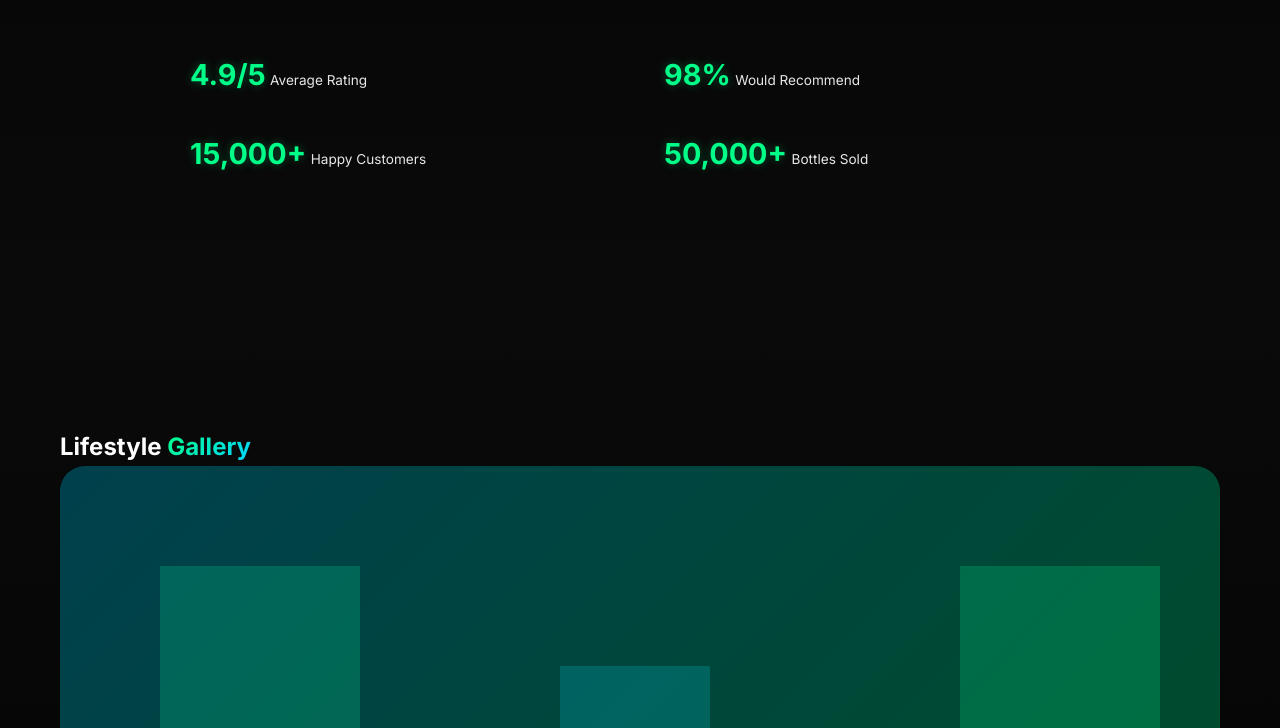
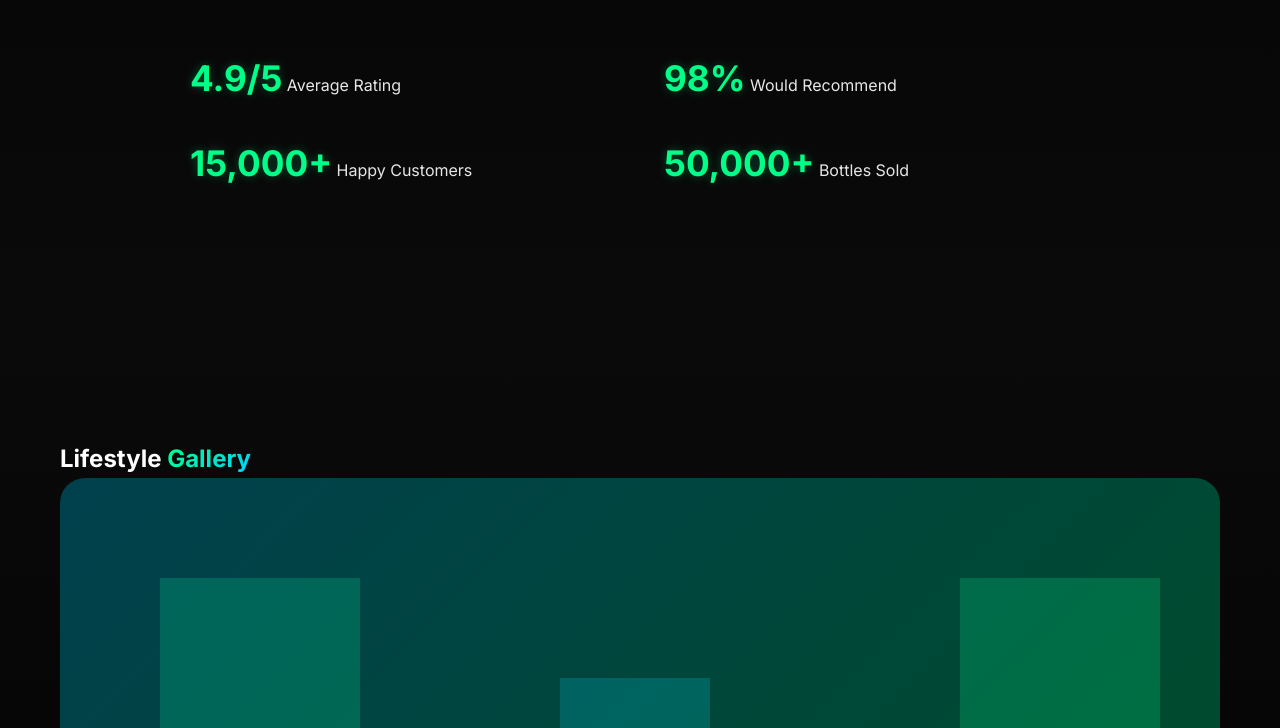
Before and after one commit to IchigoSolos69/EcoSip, a plain HTML site: page index.html in a window 1280 px wide. Shown: the part 2852-3580 px from the top of the page. Drawn offline with Linux system fonts and the light colour scheme.

Commit message:
Update styles.css

```diff
--- a/styles.css
+++ b/styles.css
@@ -849,17 +849,18 @@ body {
 }
 
 .stat-number {
-    font-size: 1.8rem;
+    font-size: 2.2rem;
     font-weight: 700;
     color: #00ff88;
     text-shadow: 0 0 10px rgba(0, 255, 136, 0.3);
     line-height: 1;
     word-break: keep-all;
     white-space: nowrap;
+    margin-bottom: 0.5rem;
 }
 
 .stat-label {
-    font-size: 0.85rem;
+    font-size: 1rem;
     color: #ffffff;
     opacity: 0.9;
     line-height: 1.3;
```
